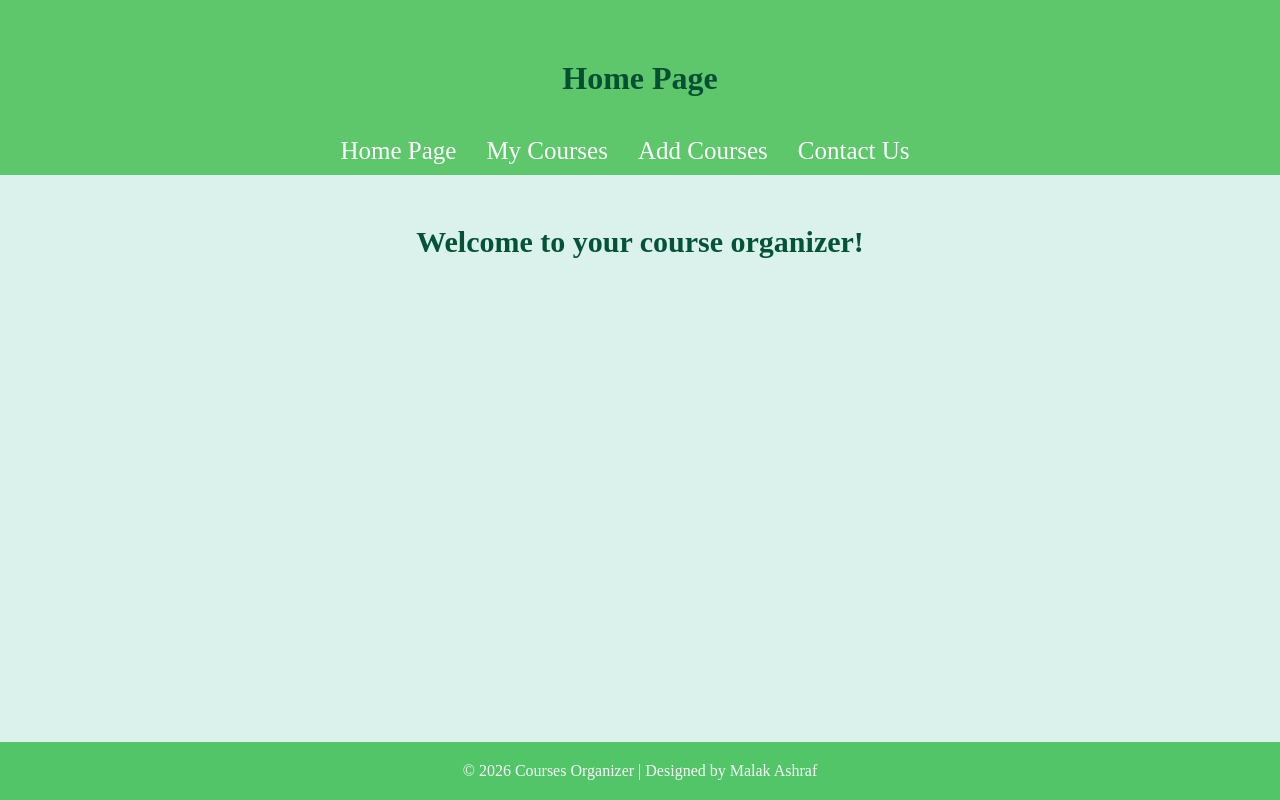
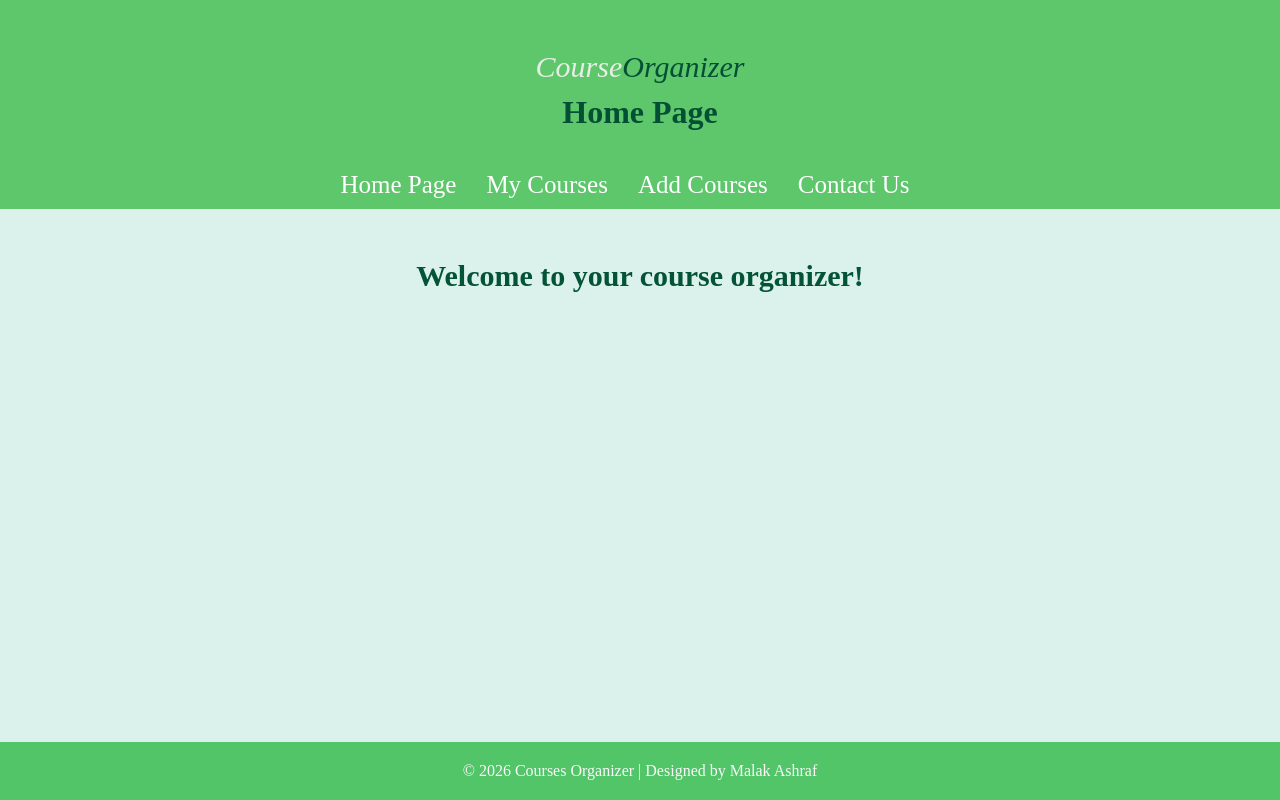
Before and after one commit to malakashraf22/malakashraf, a plain HTML site: page index.html in a window 1280 px wide. Drawn offline with Linux system fonts and the light colour scheme.

Commit message:
Add files via upload

```diff
--- a/index.html
+++ b/index.html
@@ -11,6 +11,12 @@
 
 <body>
     <header>
+
+        <div class="logo">
+            <div class="c"><P>Course</P></div>
+            <div class="o"><p>Organizer</p></div>
+        </div>
+
         <h2>Home Page</h2>
         <nav>
             <ul>
--- a/style sheet.css
+++ b/style sheet.css
@@ -35,6 +35,25 @@ html, body{
     position: relative;
 
     margin-bottom: 50px;
+ }
+
+ .logo{
+    display: flex;
+    font-size: 24px;
+ }
+
+ .c p{
+    margin: 0;
+    color: #e7eee5;
+    font-size: 30px ;
+    font-style: italic;
+ }
+
+ .o p{
+    color: #034f33;
+    font-size: 30px;
+    font-style: italic;
+
  }
 
   h2{
```
Also changed, not shown: add courses.html (+6 -0 lines), contact us.html (+6 -0 lines), my courses.html (+6 -0 lines).
